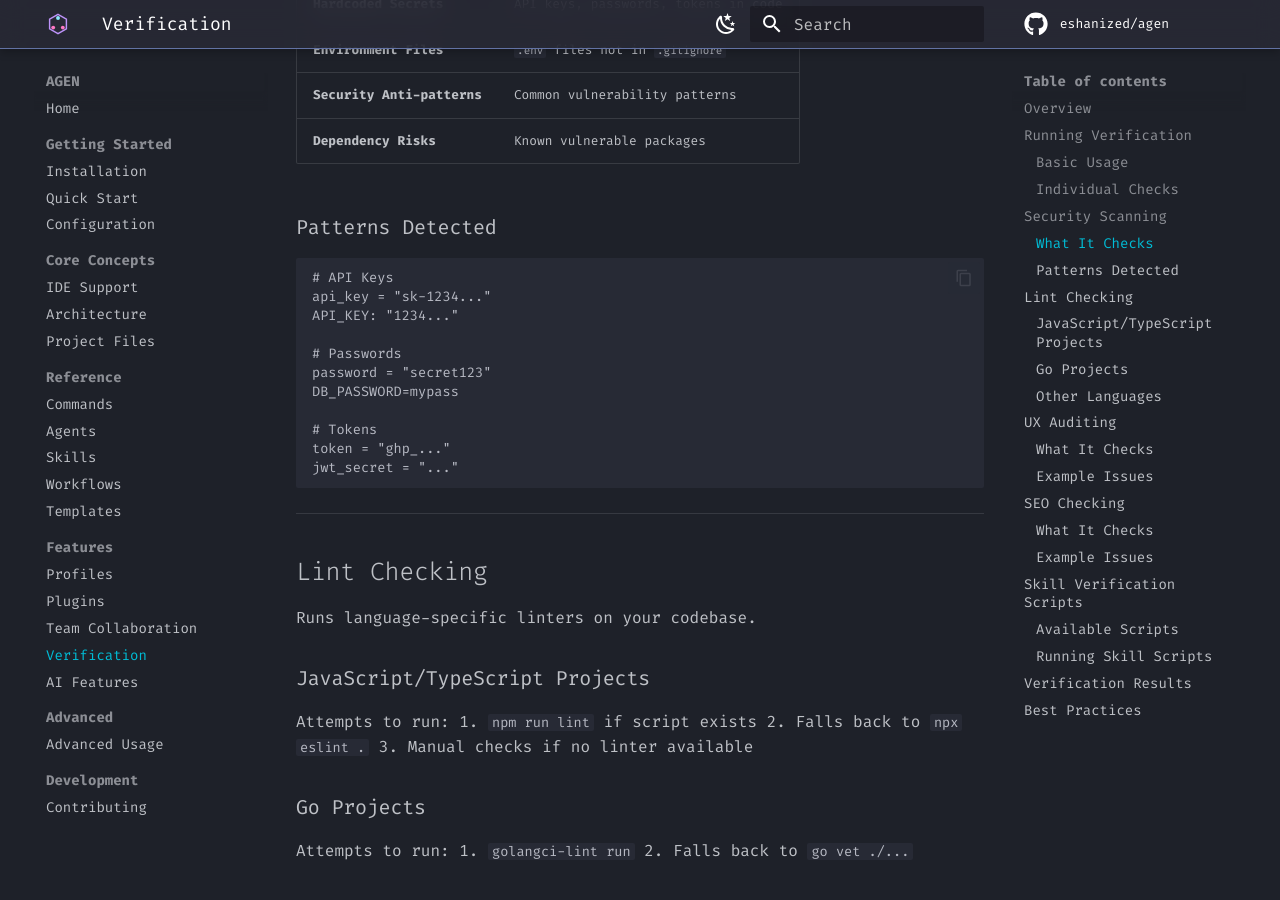
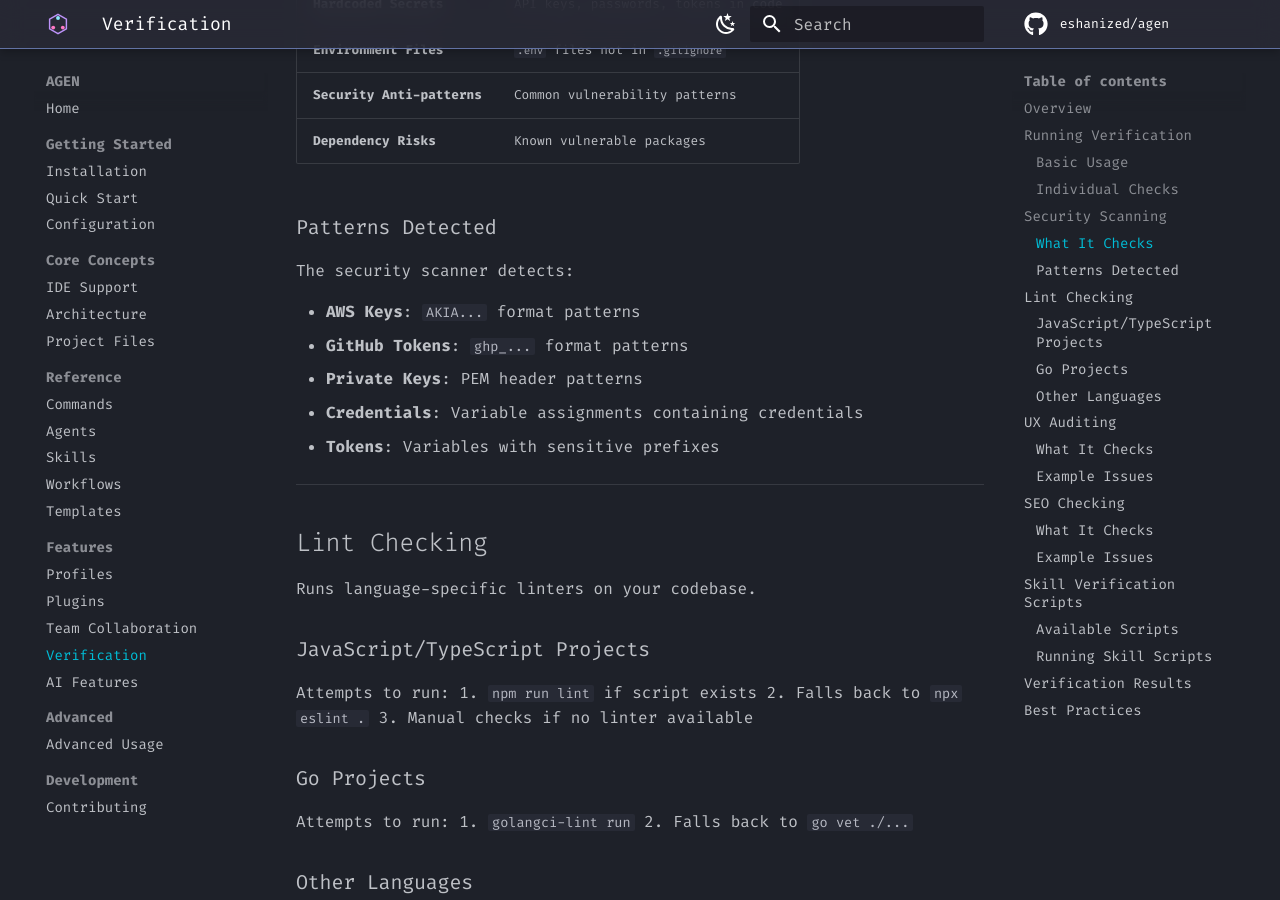
Before and after one commit to eshanized/AGEN, an MkDocs documentation site: the page built from docs/verification.md, in a window 1280 px wide and 900 px high, scrolled down 1459 px. Built offline with MkDocs 1.6.1 and Material for MkDocs 9.7.7, drawn with Linux system fonts in a browser that asks for light colours; comment, search, counter and statistics services are not loaded; some of the changed text lies outside the part shown.

Commit message:
feat: Release v2.0.0, enhancing security scanning documentation and features, and updating IDE version detection.

````diff
--- a/docs/verification.md
+++ b/docs/verification.md
@@ -52,19 +52,13 @@ Scans your codebase for security issues:
 
 ### Patterns Detected
 
-```
-# API Keys
-api_key = "sk-1234..."
-API_KEY: "1234..."
+The security scanner detects:
 
-# Passwords
-password = "secret123"
-DB_PASSWORD=mypass
-
-# Tokens
-token = "ghp_..."
-jwt_secret = "..."
-```
+- **AWS Keys**: `AKIA...` format patterns
+- **GitHub Tokens**: `ghp_...` format patterns
+- **Private Keys**: PEM header patterns
+- **Credentials**: Variable assignments containing credentials
+- **Tokens**: Variables with sensitive prefixes
 
 ---
 
@@ -191,14 +185,14 @@ Results are displayed with severity levels:
 🔍 Running Security Scan...
 
 ❌ CRITICAL (2 items)
-  • src/config.js:15 - Hardcoded API key detected
-  • .env:3 - Database password exposed
+  • src/config.js:15 - Hardcoded credential detected
+  • .env:3 - Sensitive value exposed
 
 ⚠️ WARNING (1 item)
-  • package.json - Vulnerable dependency: lodash < 4.17.21
+  • package.json - Vulnerable dependency detected
 
 ✅ PASSED (5 items)
-  • No exposed secrets in environment
+  • No exposed sensitive values in environment
   • .gitignore properly configured
   • No SQL injection patterns
   • No XSS vulnerabilities
````
Also changed, not shown: 2 other files.
